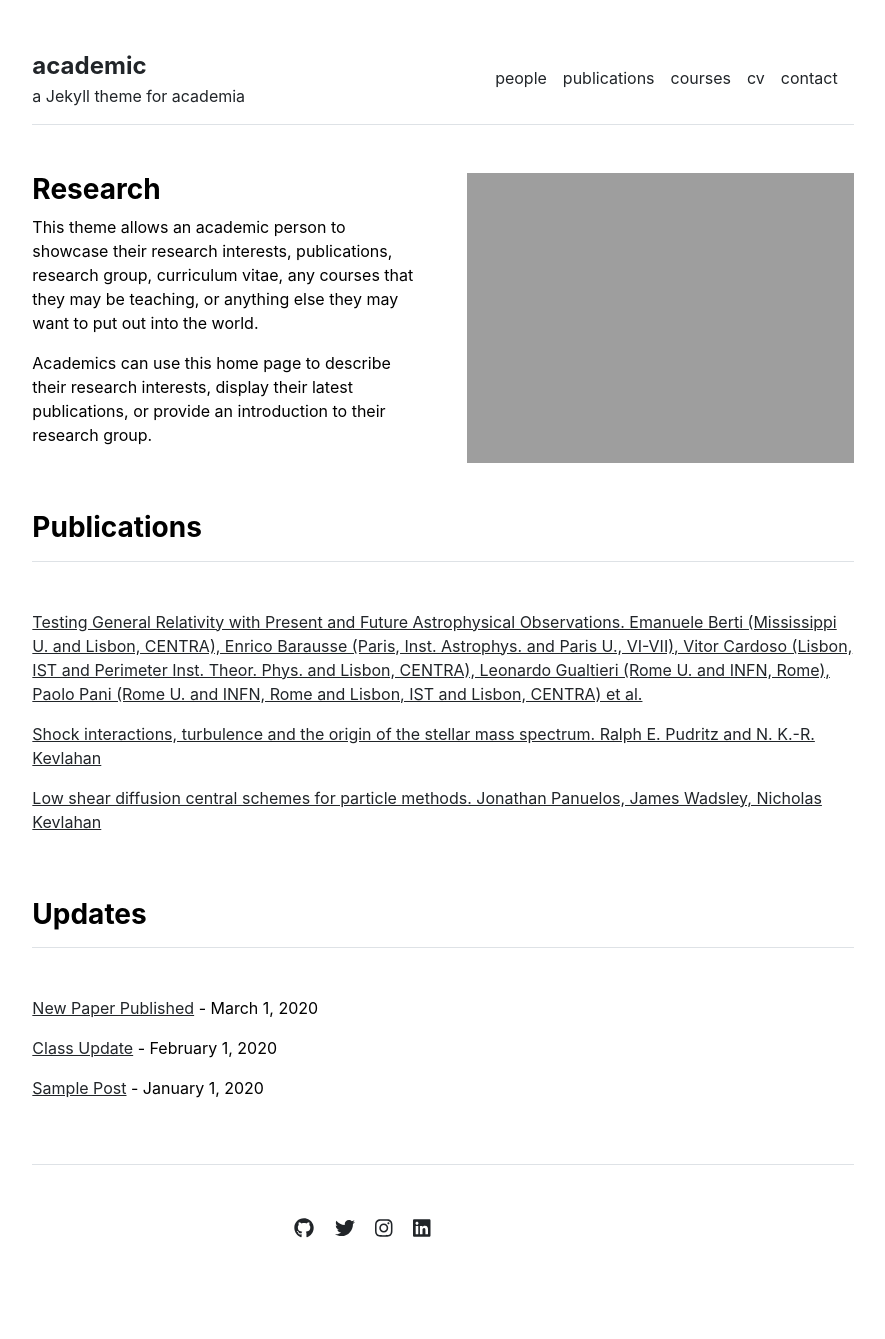
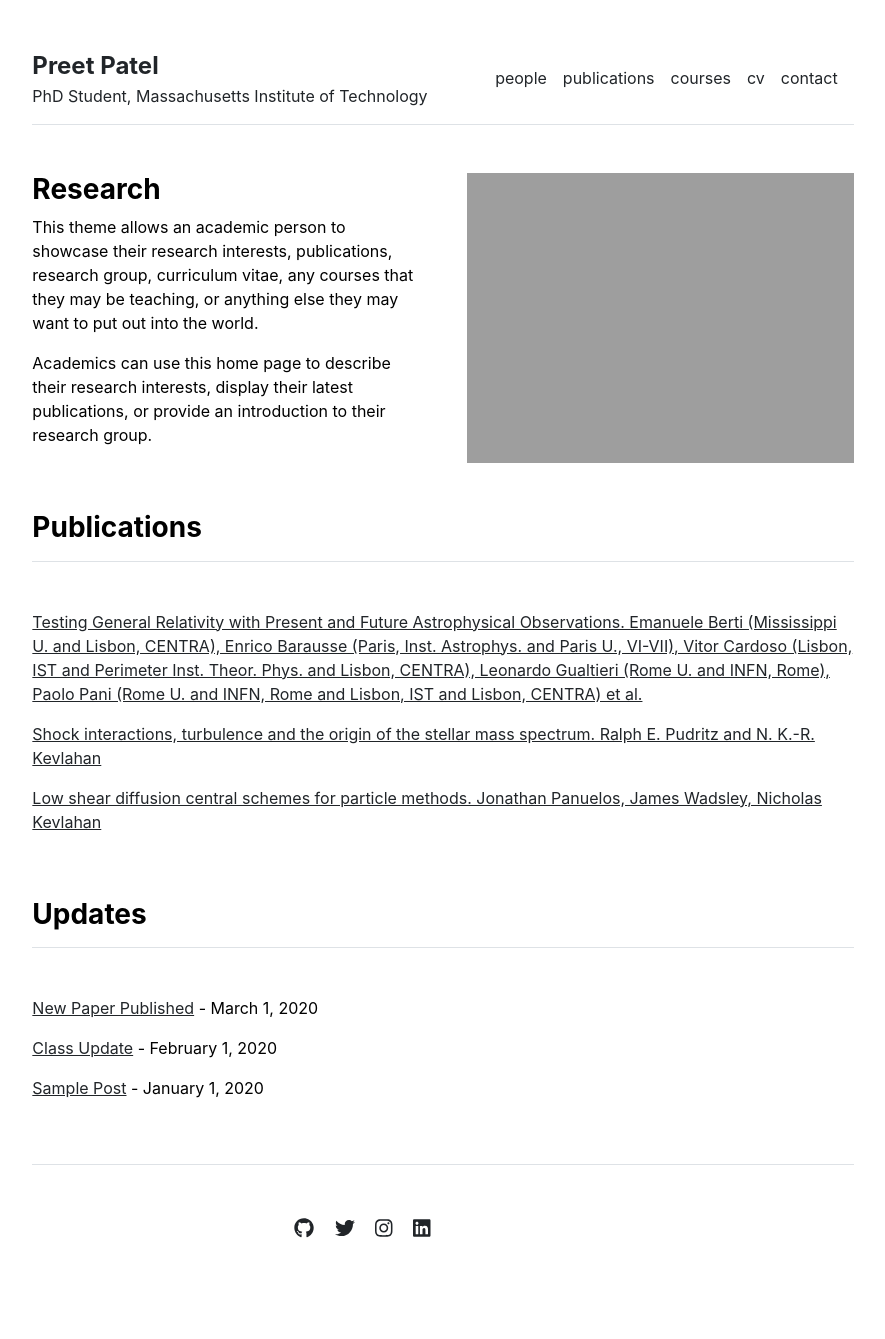
Before and after one commit to preet-mit/preet-mit, a Jekyll site: the page built from index.md, in a window 1280 px wide. Shown: the whole page, without its empty margins (197-1082 px from the left). Built offline with Jekyll 4.4.1, drawn with Linux system fonts in a browser that asks for light colours.

Commit message:
Update _config.yml

```diff
--- a/_config.yml
+++ b/_config.yml
@@ -1,4 +1,4 @@
 url: "" # the base hostname & protocol for your site, e.g. http://example.com
 baseurl: "" # the subpath of your site, e.g. /blog
-title: "academic" # the name of your site, e.g. ACME Corp.
-description: "a Jekyll theme for academia"
+title: "Preet Patel" # the name of your site, e.g. ACME Corp.
+description: "PhD Student, Massachusetts Institute of Technology"
```
